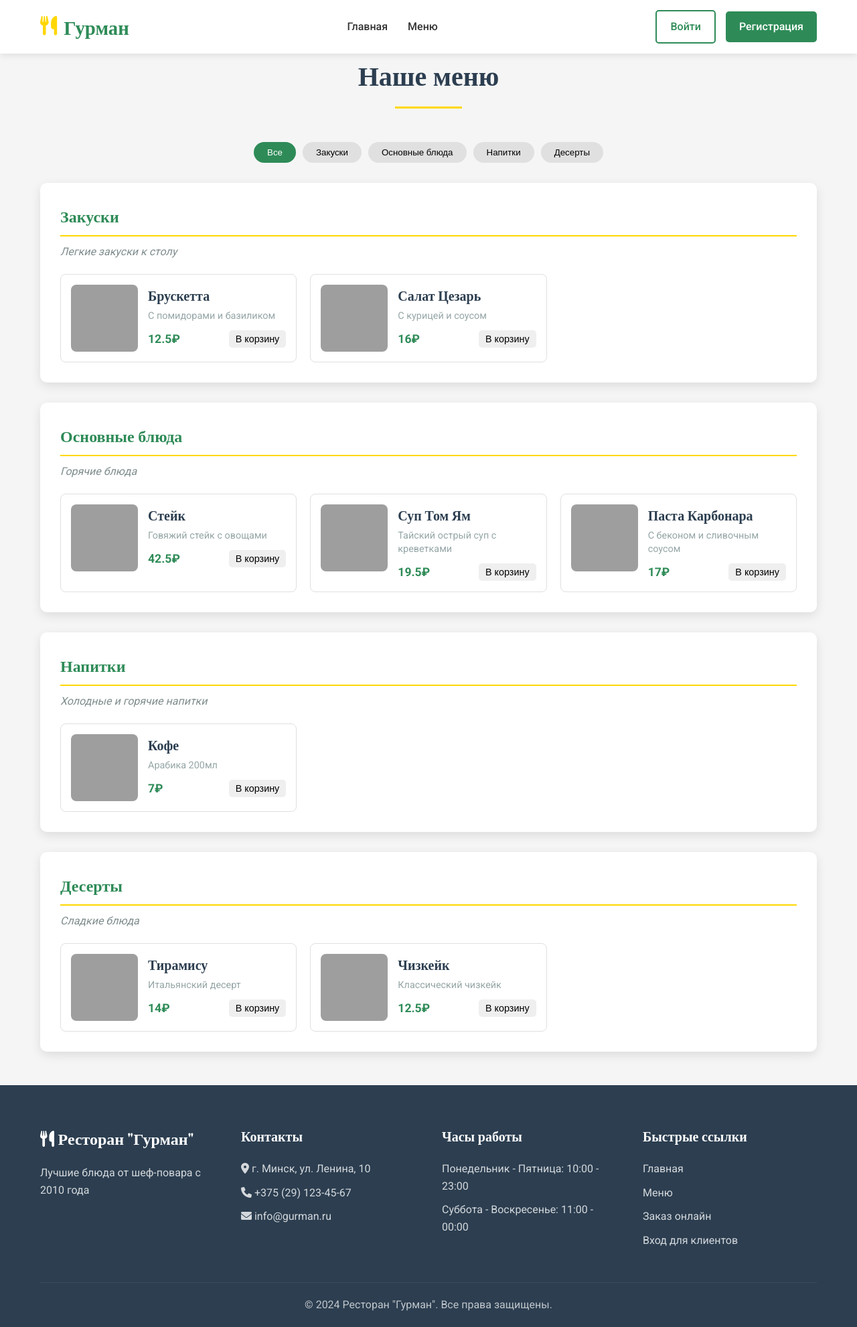
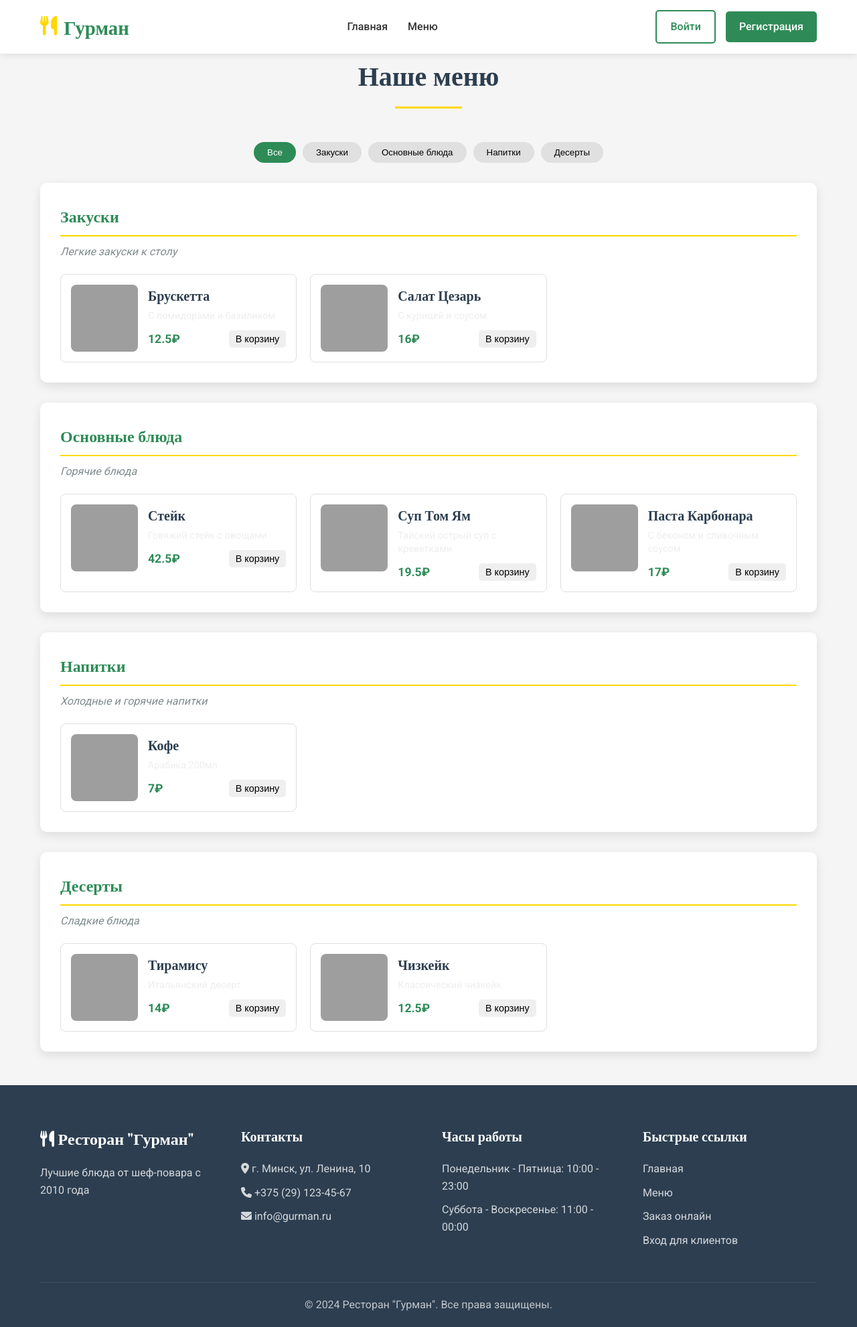
Before and after one commit to vladrob333333-sys/Rest, a Flask app: page /menu in a window 1280 px wide. Shown: the whole page at 67% size. Run offline with Flask 3, Linux system fonts and the light colour scheme; data comes from the database, SQL or seed files in the repository; grey boxes are pictures that could not be loaded.

Commit message:
style.css

```diff
--- a/static/css/style.css
+++ b/static/css/style.css
@@ -9,7 +9,7 @@
     --heading-color: #2C3E50;
     --white: #FFFFFF;
     --gray-light: #E0E0E0;
-    --gray: #95a5a6;
+    --gray: #edeef0;
     --gray-dark: #7f8c8d;
     --danger: #e74c3c;
     --success: #27ae60;
```
